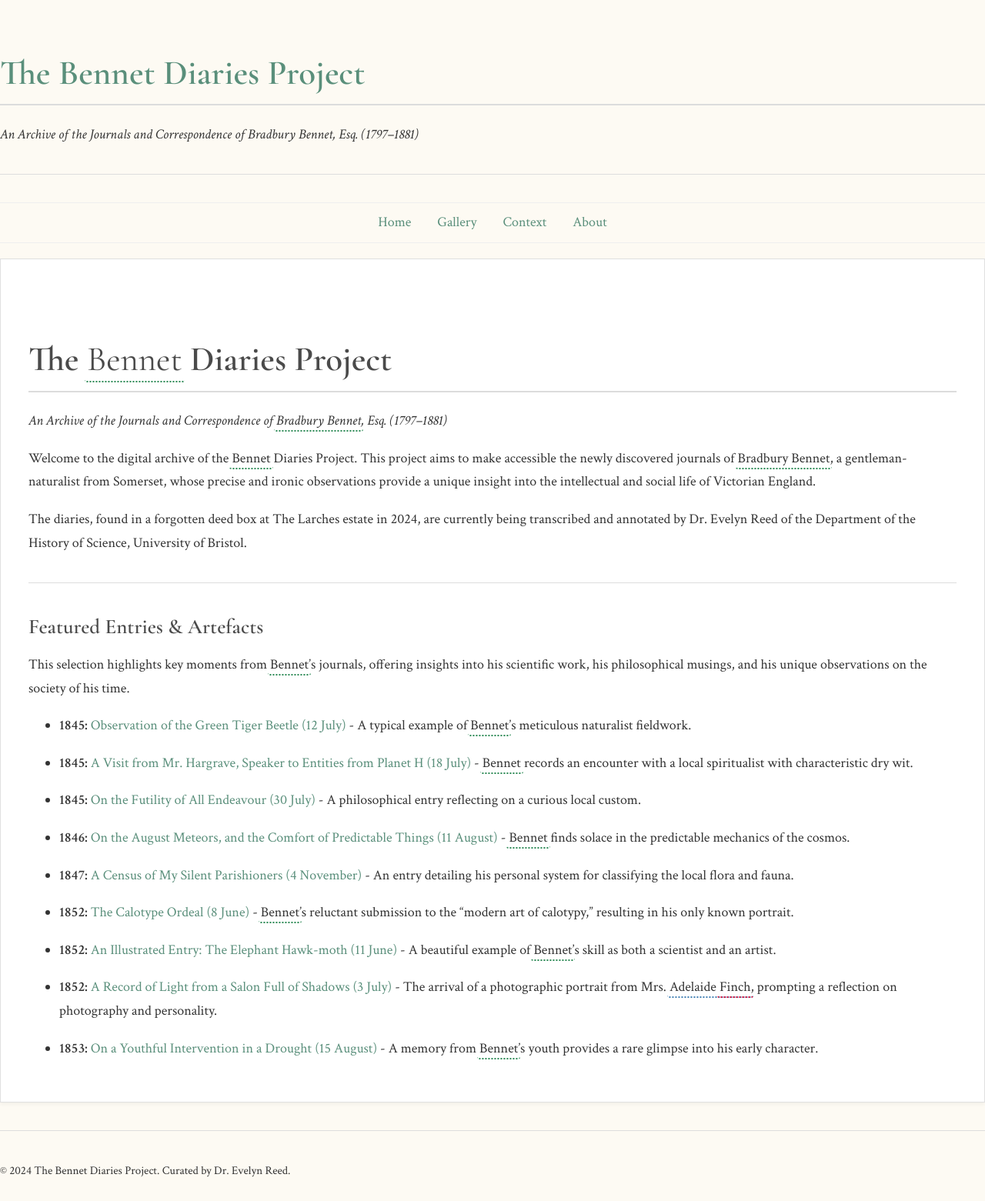
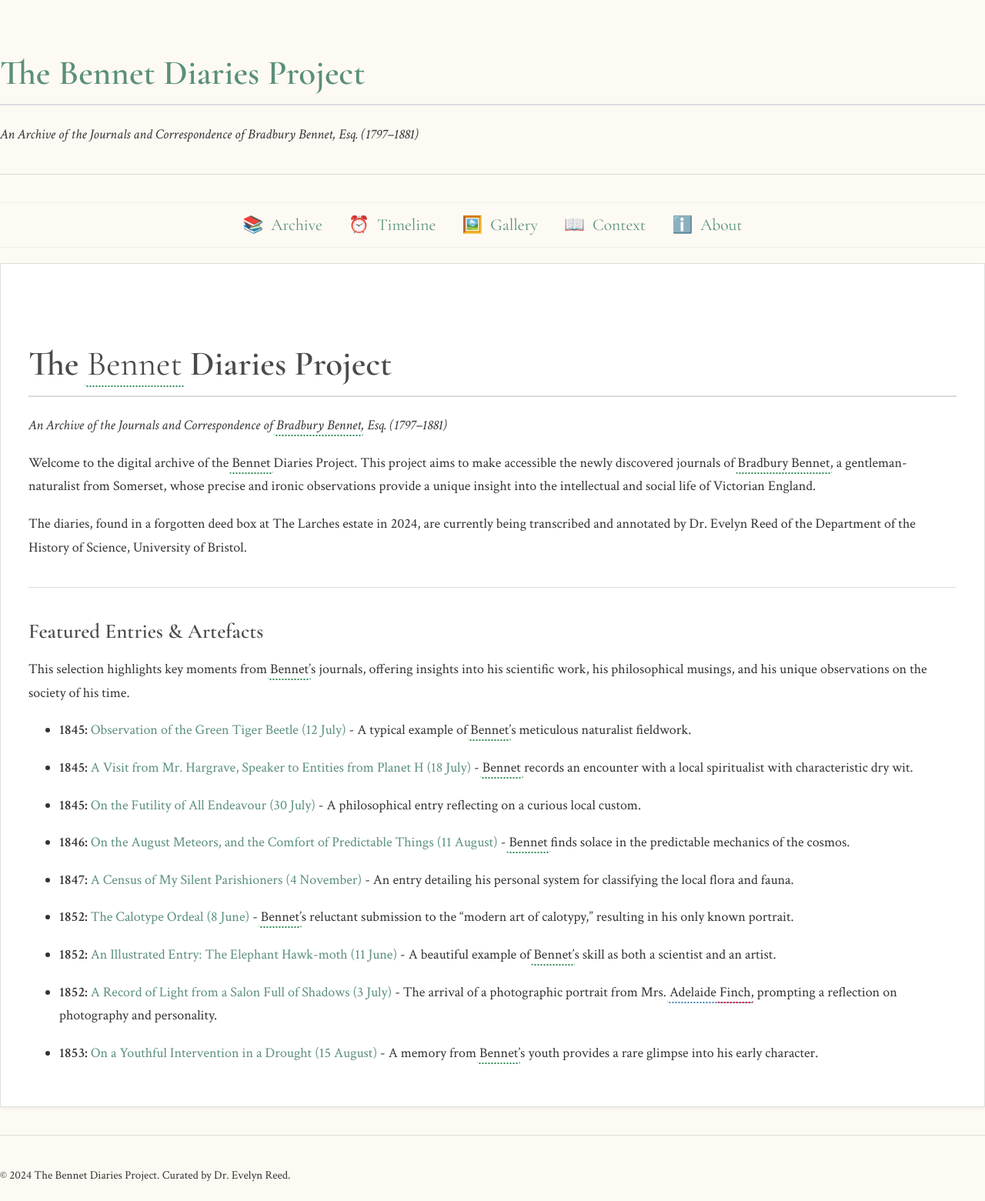
Before and after one commit to bennetdiaries/bennetdiaries.github.io, a Jekyll site: the page built from index.md, in a window 1280 px wide. Shown: the whole page at 77% size. Built offline with Jekyll 4.4.1, drawn with Linux system fonts in a browser that asks for light colours.

Commit message:
Update navigation.html

```diff
--- a/_includes/navigation.html
+++ b/_includes/navigation.html
@@ -1,6 +1,43 @@
-<nav style="text-align: center; margin: 20px 0; border-top: 1px solid #eee; border-bottom: 1px solid #eee; padding: 10px 0;">
-    <a href="{{ '/' | relative_url }}" style="margin: 0 15px;">Home</a>
-    <a href="{{ '/gallery.html' | relative_url }}" style="margin: 0 15px;">Gallery</a>
-    <a href="{{ '/context/' | relative_url }}" style="margin: 0 15px;">Context</a>
-    <a href="{{ '/about.html' | relative_url }}" style="margin: 0 15px;">About</a>
+<nav class="main-navigation">
+    <ul>
+        {% for item in site.navigation %}
+        <li>
+            <a href="{{ item.url | relative_url }}">
+                <span class="nav-icon">{{ item.icon }}</span> {{ item.title }}
+            </a>
+        </li>
+        {% endfor %}
+    </ul>
 </nav>
+
+<style>
+    .main-navigation {
+        text-align: center;
+        margin: 20px 0;
+        padding: 10px 0;
+        border-top: 1px solid #eee;
+        border-bottom: 1px solid #eee;
+    }
+    .main-navigation ul {
+        list-style: none;
+        padding: 0;
+        margin: 0;
+    }
+    .main-navigation li {
+        display: inline-block;
+        margin: 0 15px;
+    }
+    .main-navigation a {
+        text-decoration: none;
+        font-family: 'Cormorant Garamond', serif;
+        font-size: 1.2em;
+        color: #5a8f7b;
+    }
+    .main-navigation a:hover {
+        color: #3b5d50;
+    }
+    .nav-icon {
+        display: inline-block;
+        margin-right: 5px;
+    }
+</style>
```
